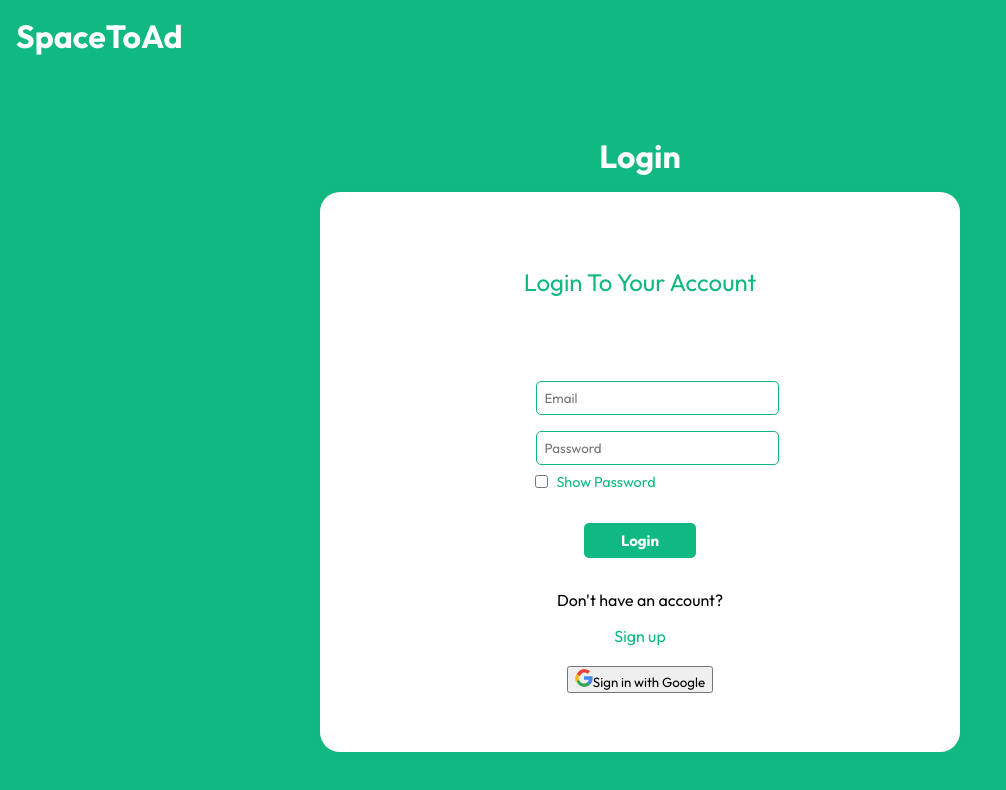
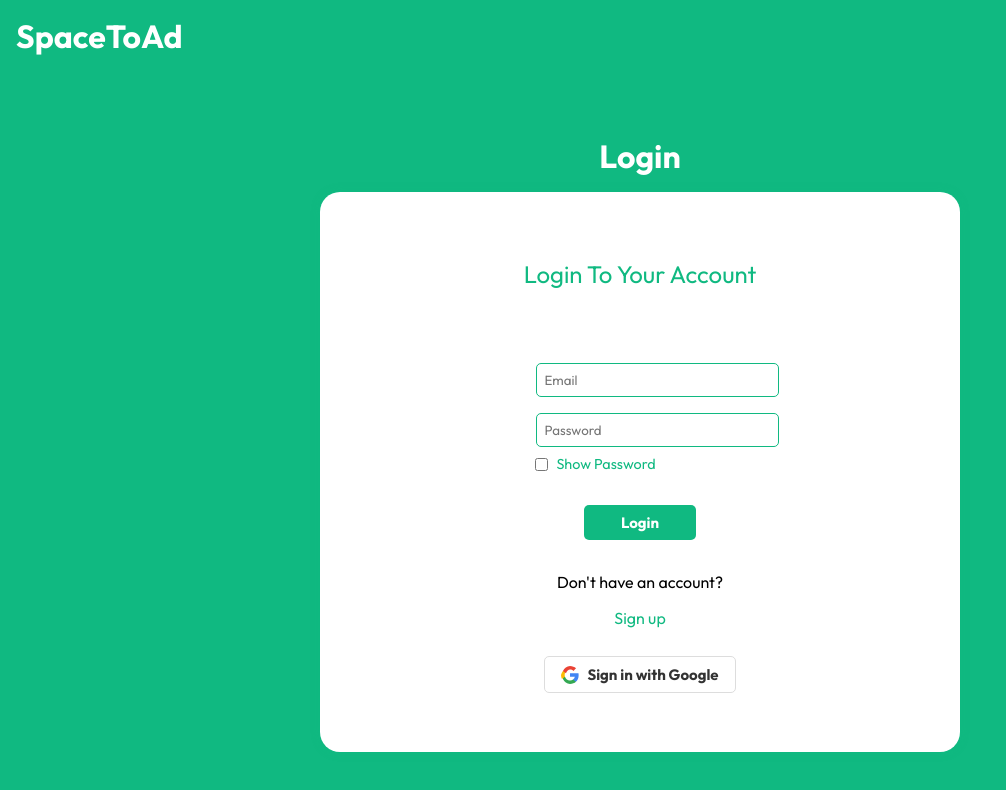
Before and after one commit to JaFr-Final-year/finallyproject, a React (Vite) app: page /login in a window 1280 px wide. Shown: the top 790 px of the page, without its empty margins (0-1006 px from the left). Built offline with nearby package versions, Linux system fonts and the light colour scheme; no server answers.

Commit message:
modified login pages css

```diff
--- a/src/index.css
+++ b/src/index.css
@@ -706,3 +706,28 @@ span {
 .file-input-hidden {
   display: none;
 }
+
+.google-button {
+  background-color: #fff;
+  color: #333;
+  padding: 0.5rem 1rem;
+  margin: 0.5rem 1rem;
+  border-radius: 5px;
+  font-size: 15px;
+  width: auto;
+  min-width: 7rem;
+  font-weight: bold;
+  border: 1px solid #ddd;
+  display: flex;
+  align-items: center;
+  justify-content: center;
+  gap: 0.5rem;
+  transition: all 0.3s ease;
+}
+
+.google-button:hover {
+  cursor: pointer;
+  background-color: #f9f9f9;
+  border: 1px solid #ccc;
+  box-shadow: 0 0 10px rgba(0, 0, 0, 0.1);
+}
```
